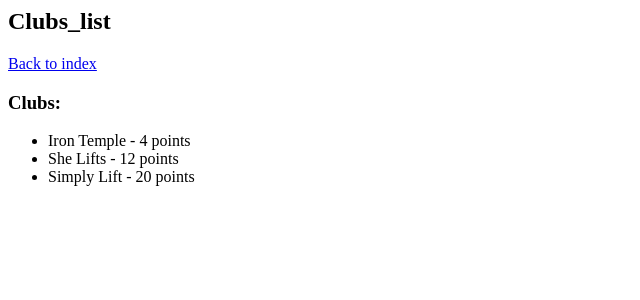
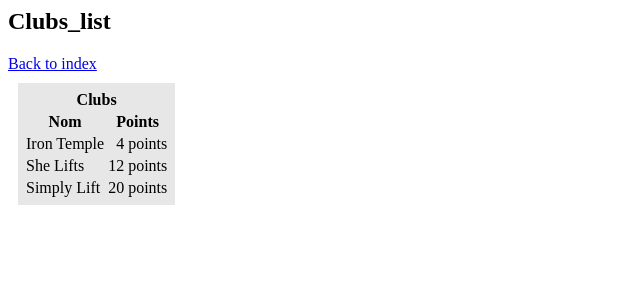
Before and after one commit to BeanEden/Booking-platform, a Flask app: page /clubs in a window 1280 px wide. Shown: the top 300 px of the page, without its empty margins (0-640 px from the left). Run offline with Flask 2, Linux system fonts and the light colour scheme.

Commit message:
adding proper css (in html) for diplay board

```diff
--- a/templates/clubs.html
+++ b/templates/clubs.html
@@ -7,14 +7,32 @@
 <body>
         <h2>Clubs_list</h2><a href="{{url_for('index')}}">Back to index</a>
 
-    <h3>Clubs:</h3>
-    <ul>
-        {% for club in clubs%}
-        <li>
-            {{club['name']}} - {{club['points']}} points
-        </li>
+<!--    <h3>Clubs:</h3>-->
+<!--    <ul>-->
+<!--        {% for club in clubs%}-->
+<!--        <li>-->
+<!--            {{club['name']}} - {{club['points']}} points-->
+<!--        </li>-->
+<!--        {% endfor %}-->
+<!--    </ul>-->
+    <table style="margin:10px; border: 1px; border-color: #1e1e1e; background-color: #e7e7e7; padding: 5px">
+        <thead>
+            <tr>
+                <th colspan="2">Clubs</th>
+            </tr>
+            <tr>
+                <th>Nom</th>
+                <th>Points</th>
+            </tr>
+        </thead>
+        <tbody>
+            {% for club in clubs%}
+                <tr>
+                    <td>{{club['name']}}</td>
+                    <td style="text-align: right">{{club['points']}} points</td>
+                </tr>
         {% endfor %}
-    </ul>
-
+        </tbody>
+    </table>
 </body>
 </html>
```
